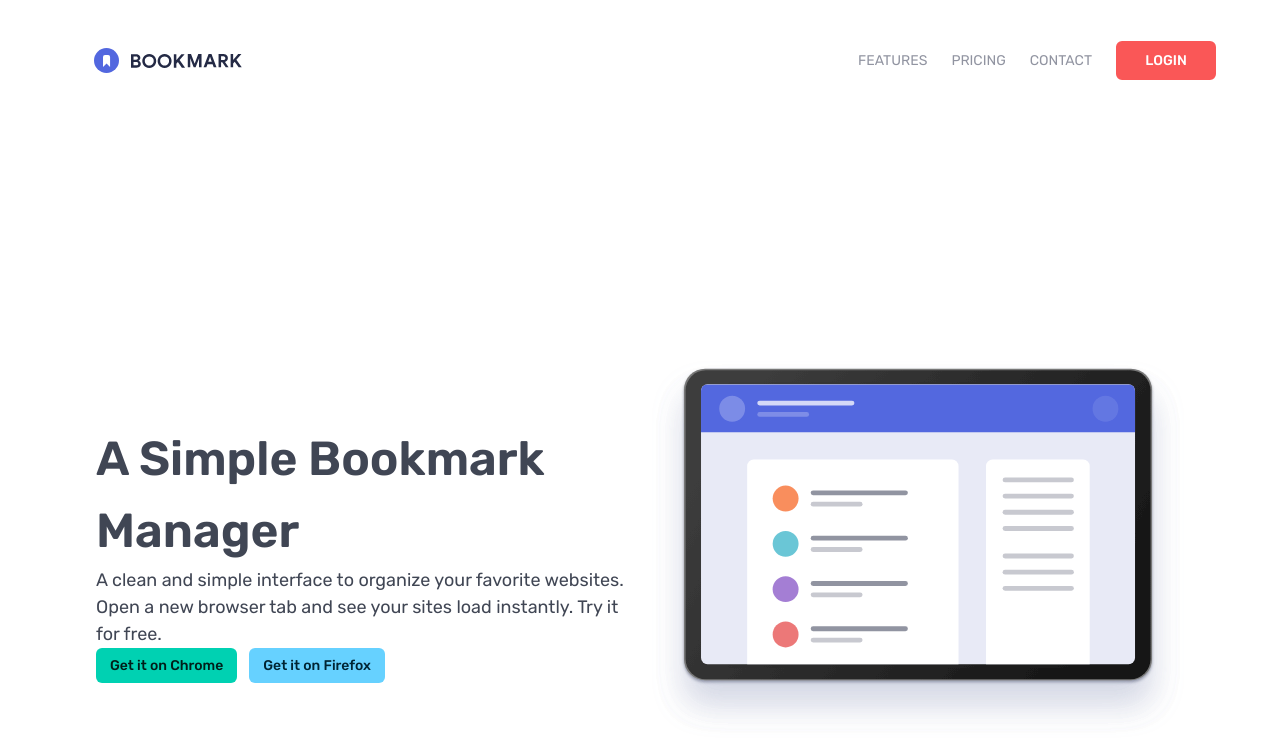
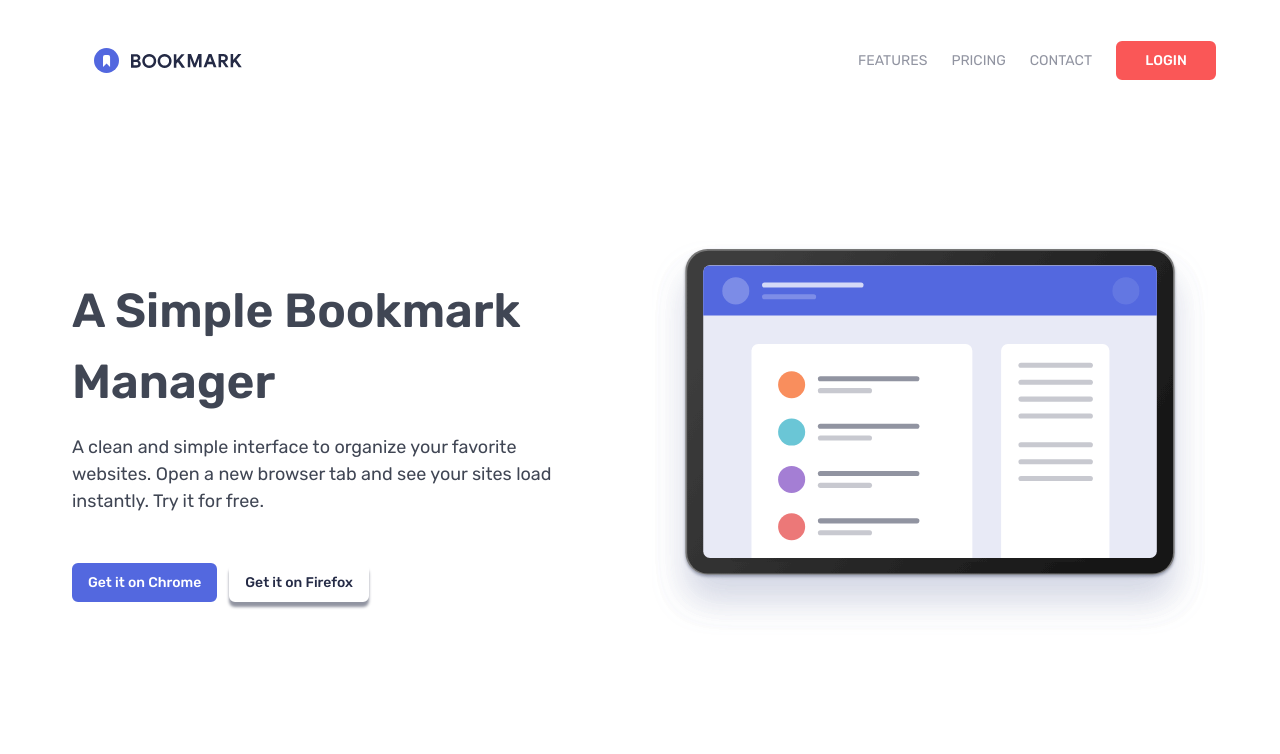
Before and after one commit to irontrooper7/bookmark-landing-page-master, a Next.js app: page / in a window 1280 px wide. Shown: the top 754 px of the page. Built offline with nearby package versions, Linux system fonts and the light colour scheme.

Commit message:
[mod] buttons styles

```diff
--- a/src/pages/index.js
+++ b/src/pages/index.js
@@ -3,20 +3,22 @@ import Layout from "@/components/Layout";
 export default function Home() {
 	return (
 		<Layout>
-			<section className="hero is-large">
+			<section className="hero is-medium">
 				<div className="hero-body">
 					<div className="container">
 						<div className="columns is-align-items-center">
 							<div className="column">
 								<h1>A Simple Bookmark Manager</h1>
-								<p>A clean and simple interface to organize your favorite websites. Open a new browser tab and see your sites load instantly. Try it for free.</p>
-								<div className="buttons">
+								<p className="mt-4">A clean and simple interface to organize your favorite <br></br> websites. Open a new browser tab and see your sites load <br></br> instantly. Try it for free.</p>
+								<div className="buttons mt-6">
 									<button className="button is-primary">Get it on Chrome</button>
 									<button className="button is-info">Get it on Firefox</button>
 								</div>
 							</div>
 							<div className="column">
-								<img src="/assets/illustration-hero.svg" alt=""/>
+								<div className="multimedia">
+									<img src="/assets/illustration-hero.svg" alt=""/>
+								</div>
 							</div>
 						</div>
 					</div>
--- a/src/styles/base/_base.sass
+++ b/src/styles/base/_base.sass
@@ -33,3 +33,8 @@ h3
 
 p
 	font-size: 16px
+
+
+@mixin base-desktop
+	main
+		padding: 97px 0 0
--- a/src/styles/components/_button.sass
+++ b/src/styles/components/_button.sass
@@ -2,3 +2,19 @@
 
 .button
 	font-size: 14px
+	&.is-primary
+		background: $Soft_Blue
+		border: 2px solid $Soft_Blue
+		color: $White
+		&:hover
+			background: $White
+			color: $Soft_Blue
+	&.is-info
+		background: $White
+		border: 2px solid $White
+		box-shadow: 0px 5px 3px $Grayish_Blue
+		color: $Very_Dark_Blue
+		&:hover
+			border: 2px solid $Very_Dark_Blue
+			box-shadow: 0px 0px 0px $Grayish_Blue
+			color: $Very_Dark_Blue
--- /dev/null
+++ b/src/styles/components/_multimedia.sass
@@ -0,0 +1,13 @@
+.multimedia
+	overflow: hidden
+	img, video
+		object-fit: cover
+		height: 100%
+		display: block
+		width: 100%
+	img
+		margin: 0
+	a
+		display: block
+		height: 100%
+		overflow: hidden
--- a/src/styles/globals.sass
+++ b/src/styles/globals.sass
@@ -5,6 +5,7 @@
 
 // components
 @use './components/_button'
+@use './components/_multimedia'
 
 // responsive
 @use './responsive/_desktop'
--- a/src/styles/responsive/_desktop.sass
+++ b/src/styles/responsive/_desktop.sass
@@ -1,3 +1,4 @@
+@use '../base/_base' as *
 @use '../layout/header' as *
 
 @media only screen and (min-width: 1024px)
@@ -16,5 +17,7 @@
 		font-size: 19.2px
 	p
 		font-size: 18px
+	//base
+	@include base-desktop
 	// layout
 	@include header-desktop
```
